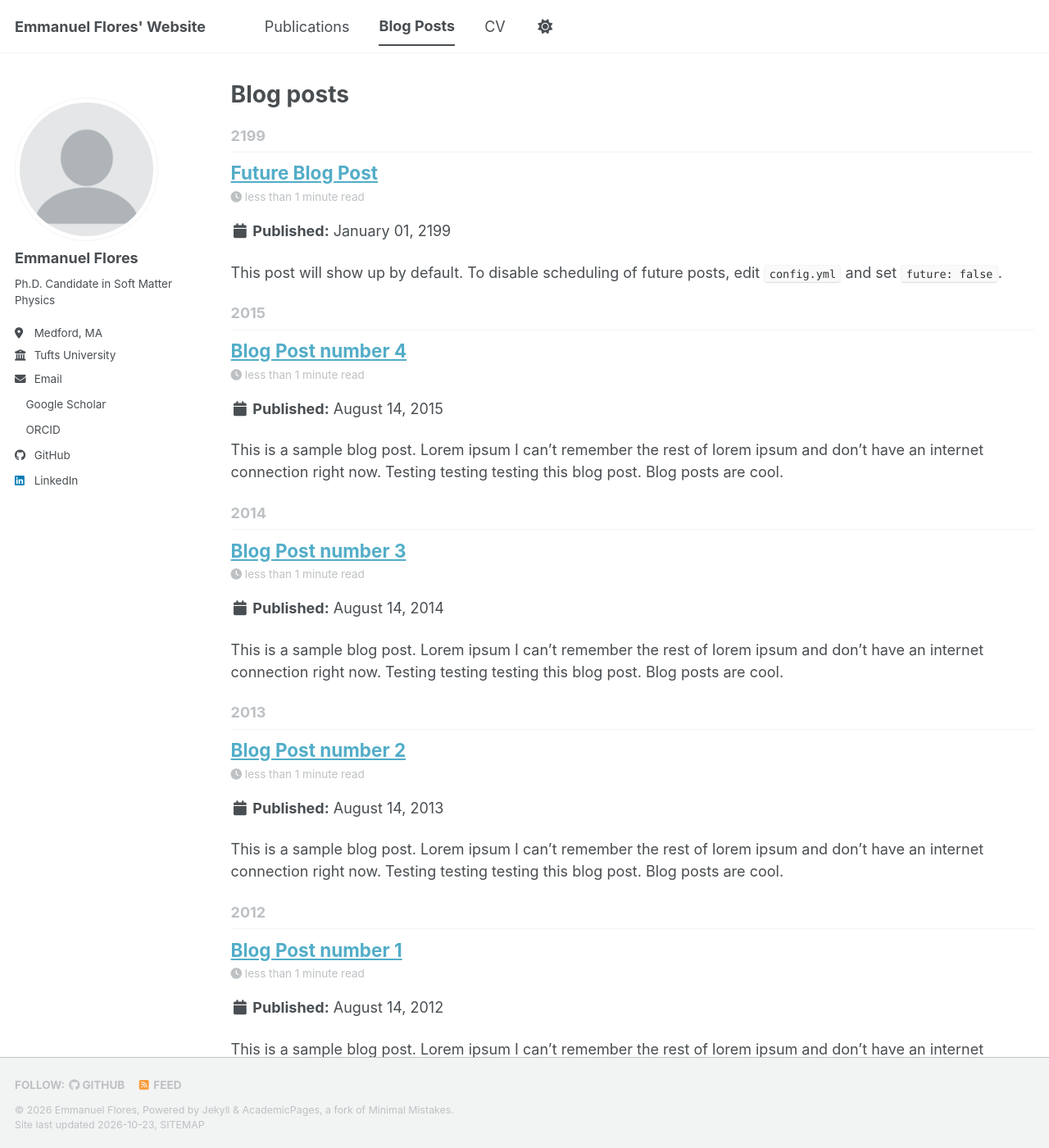
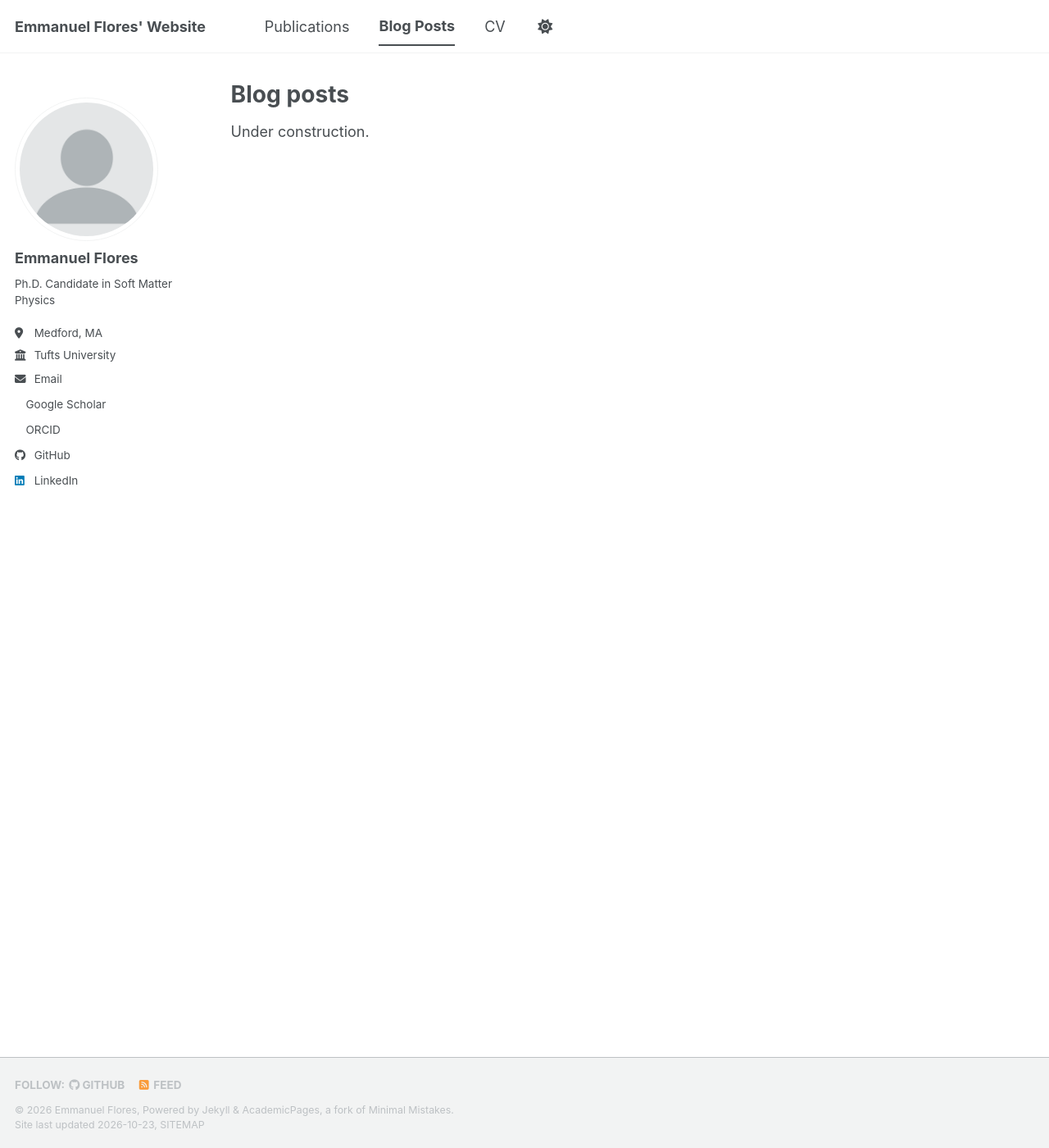
Before and after one commit to emmanuellfc/jefc.github.io, a Jekyll site: the page built from _pages/year-archive.html, in a window 1280 px wide and 1400 px high. Shown: the whole window at 82% size. Built offline with Jekyll 4.4.1, drawn with Linux system fonts in a browser that asks for light colours; a style sheet for code colours, icons or effects is not loaded.

Commit message:
Replace sample blog posts with under-construction notice
Co-Authored-By: Claude Opus 5.5 <noreply@anthropic.com>

```diff
--- a/_pages/year-archive.html
+++ b/_pages/year-archive.html
@@ -8,6 +8,9 @@ redirect_from:
 ---
 
 {% include base_path %}
+{% if site.posts.size == 0 %}
+  <p>Under construction.</p>
+{% endif %}
 {% capture written_year %}'None'{% endcapture %}
 {% for post in site.posts %}
   {% capture year %}{{ post.date | date: '%Y' }}{% endcapture %}
--- a/_posts/2012-08-14-blog-post-1.md
+++ /dev/null
@@ -1,20 +0,0 @@
----
-title: 'Blog Post number 1'
-date: 2012-08-14
-permalink: /posts/2012/08/blog-post-1/
-tags:
-  - cool posts
-  - category1
-  - category2
----
-
-This is a sample blog post. Lorem ipsum I can't remember the rest of lorem ipsum and don't have an internet connection right now. Testing testing testing this blog post. Blog posts are cool.
-
-Headings are cool
-======
-
-You can have many headings
-======
-
-Aren't headings cool?
-------
--- a/_posts/2013-08-14-blog-post-2.md
+++ /dev/null
@@ -1,20 +0,0 @@
----
-title: 'Blog Post number 2'
-date: 2013-08-14
-permalink: /posts/2013/08/blog-post-2/
-tags:
-  - cool posts
-  - category1
-  - category2
----
-
-This is a sample blog post. Lorem ipsum I can't remember the rest of lorem ipsum and don't have an internet connection right now. Testing testing testing this blog post. Blog posts are cool.
-
-Headings are cool
-======
-
-You can have many headings
-======
-
-Aren't headings cool?
-------
--- a/_posts/2014-08-14-blog-post-3.md
+++ /dev/null
@@ -1,20 +0,0 @@
----
-title: 'Blog Post number 3'
-date: 2014-08-14
-permalink: /posts/2014/08/blog-post-3/
-tags:
-  - cool posts
-  - category1
-  - category2
----
-
-This is a sample blog post. Lorem ipsum I can't remember the rest of lorem ipsum and don't have an internet connection right now. Testing testing testing this blog post. Blog posts are cool.
-
-Headings are cool
-======
-
-You can have many headings
-======
-
-Aren't headings cool?
-------
--- a/_posts/2015-08-14-blog-post-4.md
+++ /dev/null
@@ -1,20 +0,0 @@
----
-title: 'Blog Post number 4'
-date: 2015-08-14
-permalink: /posts/2015/08/blog-post-4/
-tags:
-  - cool posts
-  - category1
-  - category2
----
-
-This is a sample blog post. Lorem ipsum I can't remember the rest of lorem ipsum and don't have an internet connection right now. Testing testing testing this blog post. Blog posts are cool.
-
-Headings are cool
-======
-
-You can have many headings
-======
-
-Aren't headings cool?
-------
--- a/_posts/2199-01-01-future-post.md
+++ /dev/null
@@ -1,11 +0,0 @@
----
-title: 'Future Blog Post'
-date: 2199-01-01
-permalink: /posts/2199/01/blog-post-4/
-tags:
-  - cool posts
-  - category1
-  - category2
----
-
-This post will show up by default. To disable scheduling of future posts, edit `config.yml` and set `future: false`.
```
Also changed, not shown: _drafts/post-draft.md (deleted, +0 -19 lines).
